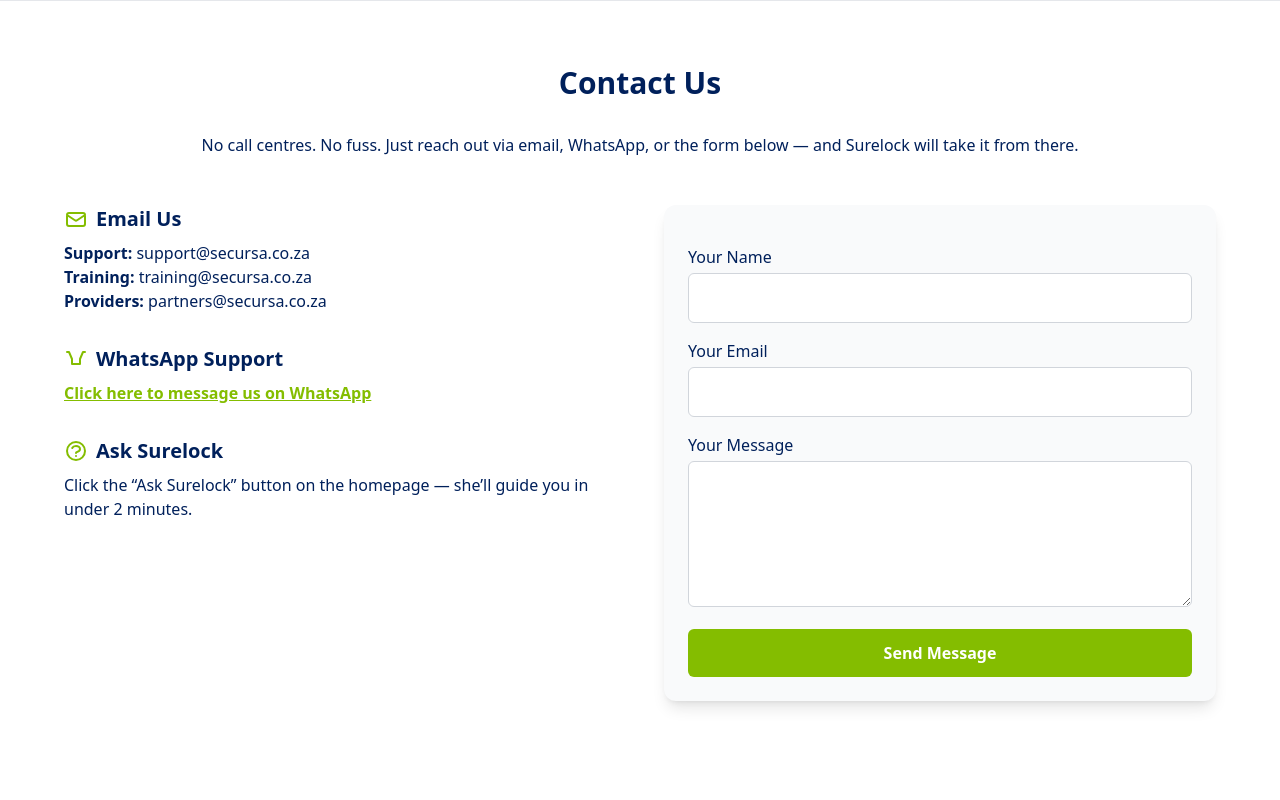
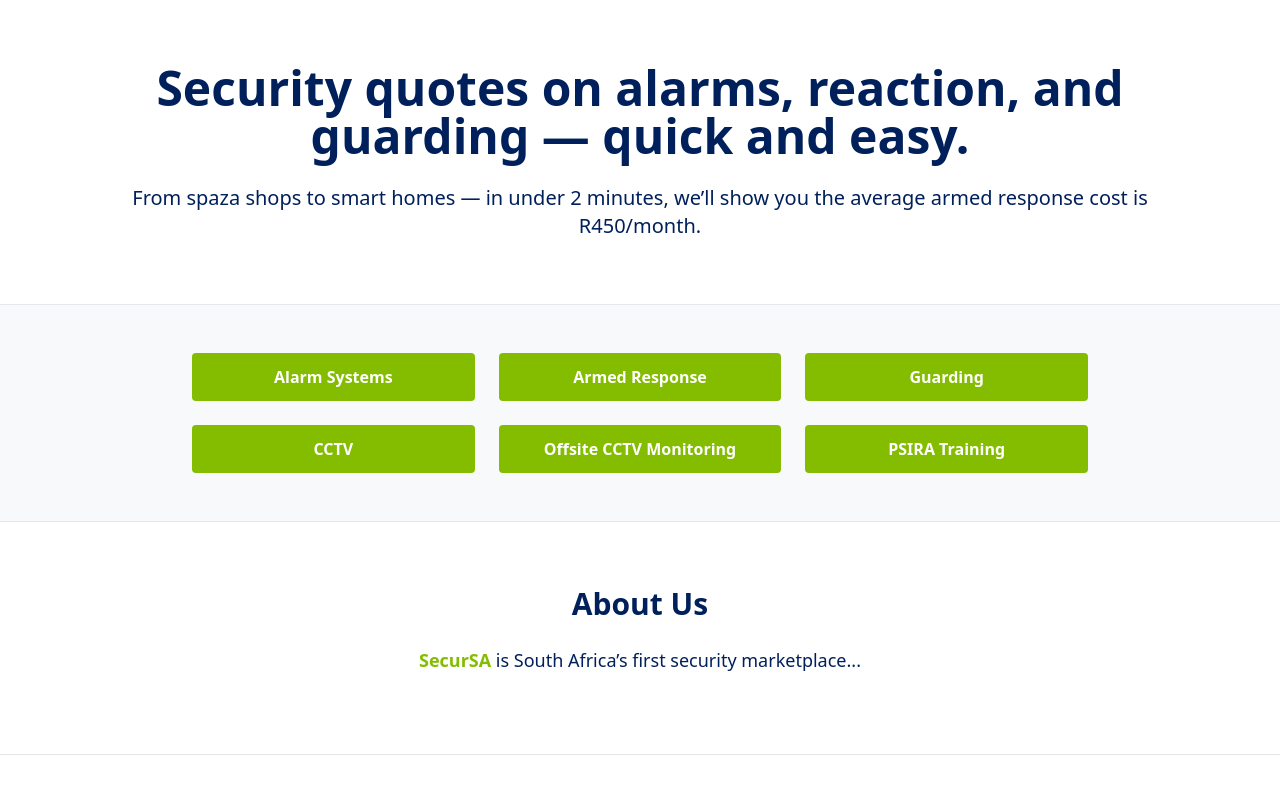
Before and after one commit to Secursa-Admin/SecurSA-platform, a Next.js app: page / in a window 1280 px wide. Shown: the top 800 px of the page. Built offline with nearby package versions, Linux system fonts and the light colour scheme.

Commit message:
🚀 Cleaned and fixed homepage layout + anchor scroll

```diff
--- a/pages/index.js
+++ b/pages/index.js
@@ -1,50 +1,66 @@
+
+import Link from 'next/link';
+
 export default function HomePage() {
   return (
     <main>
-      {/* Other sections like Hero, About Us, etc. */}
+      {/* HERO SECTION */}
+      <section className="bg-white py-16 px-6 border-b border-gray-200 text-center">
+        <div className="max-w-5xl mx-auto">
+          <h1 className="text-4xl md:text-5xl font-extrabold text-[#00205B] mb-6">
+            Security quotes on alarms, reaction, and guarding — quick and easy.
+          </h1>
+          <p className="text-xl text-[#00205B]">
+            From spaza shops to smart homes — in under 2 minutes, we’ll show you the average armed response cost is R450/month.
+          </p>
+        </div>
+      </section>
 
-      {/* 🔽 CONTACT US SECTION */}
+      {/* BUTTON SECTION */}
+      <section className="py-12 px-6 bg-[#F8F9FA] text-center">
+        <div className="max-w-4xl mx-auto">
+          <div className="grid grid-cols-1 md:grid-cols-3 gap-6">
+            <Link href="/alarm"><button className="bg-[#84BD00] text-white py-3 px-4 rounded font-bold w-full">Alarm Systems</button></Link>
+            <Link href="/armed-response"><button className="bg-[#84BD00] text-white py-3 px-4 rounded font-bold w-full">Armed Response</button></Link>
+            <Link href="/guarding"><button className="bg-[#84BD00] text-white py-3 px-4 rounded font-bold w-full">Guarding</button></Link>
+            <Link href="/cctv"><button className="bg-[#84BD00] text-white py-3 px-4 rounded font-bold w-full">CCTV</button></Link>
+            <Link href="/offsite-monitoring"><button className="bg-[#84BD00] text-white py-3 px-4 rounded font-bold w-full">Offsite CCTV Monitoring</button></Link>
+            <Link href="/training-centre"><button className="bg-[#84BD00] text-white py-3 px-4 rounded font-bold w-full">PSIRA Training</button></Link>
+          </div>
+        </div>
+      </section>
+
+      {/* ABOUT SECTION */}
+      <section id="about" className="py-16 px-6 bg-white border-t border-gray-200">
+        <div className="max-w-4xl mx-auto text-center">
+          <h2 className="text-3xl font-bold text-[#00205B] mb-6">About Us</h2>
+          <p className="text-lg text-[#00205B] mb-4">
+            <span className="text-[#84BD00] font-bold">SecurSA</span> is South Africa’s first security marketplace...
+          </p>
+        </div>
+      </section>
+
+      {/* CONTACT SECTION */}
       <section id="contact" className="bg-white py-16 px-6 border-t border-gray-200">
         <div className="max-w-6xl mx-auto">
-          <h2 className="text-3xl font-bold text-[#00205B] text-center mb-8">
-            Contact Us
-          </h2>
-
+          <h2 className="text-3xl font-bold text-[#00205B] text-center mb-8">Contact Us</h2>
           <p className="text-center text-[#00205B] mb-12">
             No call centres. No fuss. Just reach out via email, WhatsApp, or the form below — and Surelock will take it from there.
           </p>
-
           <div className="grid md:grid-cols-2 gap-12 items-start">
             <div className="space-y-8">
               <div>
-                <h3 className="text-xl font-bold text-[#00205B] mb-2 flex items-center">
-                  <svg className="w-6 h-6 text-[#84BD00] mr-2" fill="none" stroke="currentColor" strokeWidth="2" viewBox="0 0 24 24">
-                    <path strokeLinecap="round" strokeLinejoin="round" d="M3 8l7.89 5.26a2 2 0 002.22 0L21 8M5 19h14a2 2 0 002-2V8a2 2 0 00-2-2H5a2 2 0 00-2 2v9a2 2 0 002 2z" />
-                  </svg>
-                  Email Us
-                </h3>
-                <p className="text-[#00205B]"><strong>Support:</strong> support@secursa.co.za</p>
-                <p className="text-[#00205B]"><strong>Training:</strong> training@secursa.co.za</p>
-                <p className="text-[#00205B]"><strong>Providers:</strong> partners@secursa.co.za</p>
+                <h3 className="text-xl font-bold text-[#00205B] mb-2">📧 Email Us</h3>
+                <p><strong>Support:</strong> support@secursa.co.za</p>
+                <p><strong>Training:</strong> training@secursa.co.za</p>
+                <p><strong>Providers:</strong> partners@secursa.co.za</p>
               </div>
               <div>
-                <h3 className="text-xl font-bold text-[#00205B] mb-2 flex items-center">
-                  <svg className="w-6 h-6 text-[#84BD00] mr-2" fill="none" stroke="currentColor" strokeWidth="2" viewBox="0 0 24 24">
-                    <path strokeLinecap="round" strokeLinejoin="round" d="M3 5h2l3 7v5h8v-5l3-7h2" />
-                  </svg>
-                  WhatsApp Support
-                </h3>
-                <a href="https://wa.me/27872505300" target="_blank" rel="noopener noreferrer" className="text-[#84BD00] underline font-semibold">
-                  Click here to message us on WhatsApp
-                </a>
+                <h3 className="text-xl font-bold text-[#00205B] mb-2">💬 WhatsApp Support</h3>
+                <a href="https://wa.me/27872505300" className="text-[#84BD00] underline font-semibold">Message us on WhatsApp</a>
               </div>
               <div>
-                <h3 className="text-xl font-bold text-[#00205B] mb-2 flex items-center">
-                  <svg className="w-6 h-6 text-[#84BD00] mr-2" fill="none" stroke="currentColor" strokeWidth="2" viewBox="0 0 24 24">
-                    <path strokeLinecap="round" strokeLinejoin="round" d="M8.228 9c.549-1.165 2.03-2 3.772-2 2.21 0 4 1.343 4 3 0 1.4-1.278 2.575-3.006 2.907-.542.104-.994.54-.994 1.093m0 3h.01M21 12a9 9 0 11-18 0 9 9 0 0118 0z" />
-                  </svg>
-                  Ask Surelock
-                </h3>
+                <h3 className="text-xl font-bold text-[#00205B] mb-2">🔐 Ask Surelock</h3>
                 <p className="text-[#00205B]">Click the “Ask Surelock” button on the homepage — she’ll guide you in under 2 minutes.</p>
               </div>
             </div>
```
